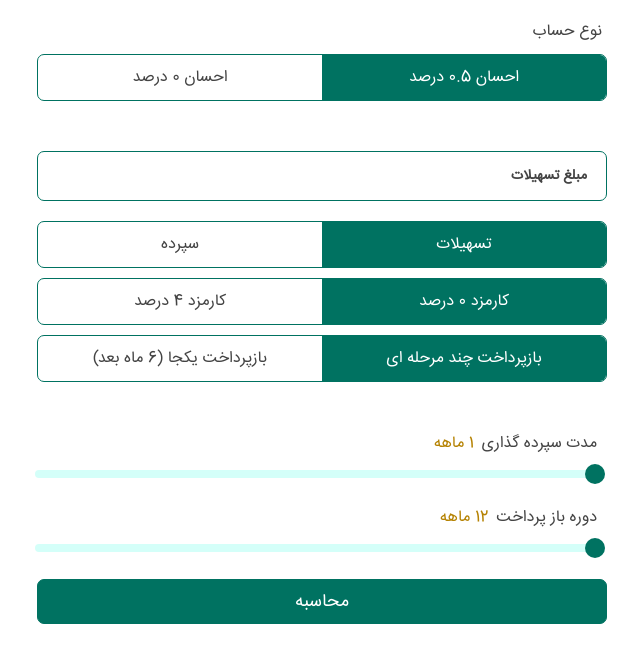
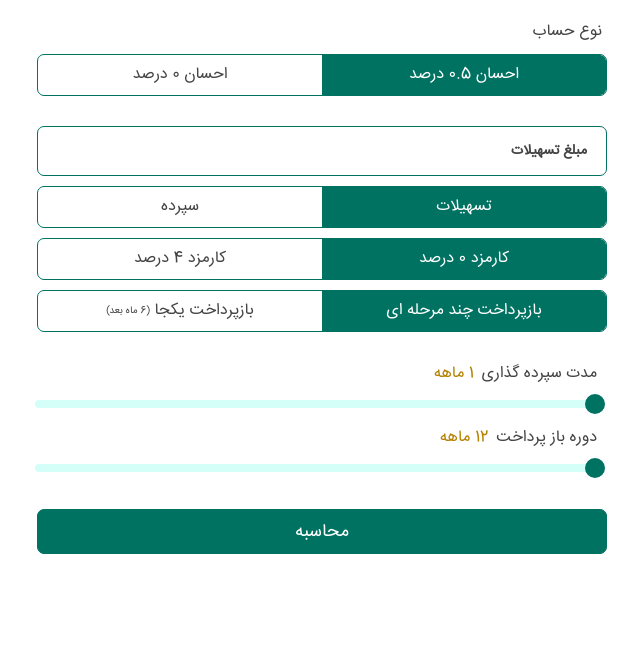
Before and after one commit to majed-baserinia/agriBank-calcEhsan, a website built with Vite: page index.html in a window 1280 px wide. Shown: the whole page, without its empty margins (318-958 px from the left). Built offline with nearby package versions, Linux system fonts and the light colour scheme.

Commit message:
chore: fix style

```diff
--- a/index.html
+++ b/index.html
@@ -47,7 +47,12 @@
             <div class="payment">
                 <div id="toggleMultiTime" class="toggleSelect__link toggleSelect__link--active" data-value="multi">
                     بازپرداخت چند مرحله ای </div>
-                <div id="toggleOneTime" class="toggleSelect__link" data-value="single">بازپرداخت یکجا (6 ماه بعد)
+                <div id="toggleOneTime" class="toggleSelect__link" data-value="single">
+                    بازپرداخت یکجا
+                    <span>&nbsp;</span>
+                    <span style="font-size: x-small">
+                        (6 ماه بعد)
+                    </span>
                 </div>
             </div>
         </div>
--- a/src/css/style.css
+++ b/src/css/style.css
@@ -18,15 +18,17 @@ body {
 }
 .accountType {
   margin-top: 5px;
-  margin-bottom: 50px;
+  margin-bottom: 30px;
 }
 .accountType .toggleAccount {
   margin-top: 10px;
   margin-bottom: 10px;
+  height: 40px;
 }
 .operation .toggleKarmozd {
   margin-top: 10px;
   margin-bottom: 10px;
+  height: 40px;
 }
 .accountType span {
   font-size: medium;
@@ -35,6 +37,7 @@ body {
 }
 
 .toggleAccount {
+  height: 20px;
   display: flex;
   justify-content: center;
   overflow: hidden;
@@ -54,7 +57,7 @@ body {
   border-radius: 0;
   display: flex;
   justify-content: center;
-  min-height: 45px;
+  min-height: 40px;
   align-items: center;
   font-size: 16px;
   cursor: pointer;
@@ -67,7 +70,7 @@ body {
   border-radius: 0;
   display: flex;
   justify-content: center;
-  min-height: 45px;
+  min-height: 40px;
   align-items: center;
   font-size: 16px;
   cursor: pointer;
@@ -78,7 +81,7 @@ body {
   display: flex;
   justify-content: center;
   overflow: hidden;
-
+  height: 40px;
   border-radius: 7px;
 }
 
@@ -86,7 +89,7 @@ body {
   display: flex;
   justify-content: center;
   overflow: hidden;
-
+  height: 40px;
   border-radius: 7px;
 }
 
@@ -97,7 +100,7 @@ body {
   border-radius: 0;
   display: flex;
   justify-content: center;
-  min-height: 45px;
+  min-height: 40px;
   align-items: center;
   font-size: 16px;
   cursor: pointer;
@@ -111,7 +114,7 @@ body {
   border-radius: 0;
   display: flex;
   justify-content: center;
-  min-height: 45px;
+  min-height: 40px;
   align-items: center;
   font-size: 16px;
   cursor: pointer;
@@ -145,13 +148,13 @@ body {
 .rows,
 .columns,
 .updates {
-  margin-top: 20px;
+  margin-top: 10px;
   margin-bottom: 10px;
 }
 
 .updates button {
   width: 100%;
-
+  margin-top: 20px;
   border-radius: 7px;
   height: 45px;
   font-size: 18px;
@@ -223,7 +226,7 @@ body {
 }
 
 .range-col {
-  margin-top: 50px;
+  margin-top: 30px;
 }
 .range-col input[type="range"] {
   -webkit-appearance: none;
--- a/src/index.js
+++ b/src/index.js
@@ -129,9 +129,9 @@ function calculateResults() {
     }
 
 
-    let arrayResultText = "نرخ سود :" + "<span>" + selectedValue1 + "</span>";
+    // let arrayResultText = "نرخ سود :" + "<span>" + selectedValue1 + "</span>";
 
-    document.getElementById("arrayResult").innerHTML = arrayResultText;
+    // document.getElementById("arrayResult").innerHTML = arrayResultText;
 
     if (operation === "facilities") {
         let formulaResultText = "محاسبه سپرده: " + "<span>" + separateAmountByThousands(result) + " ریال " + "</span>";
```
